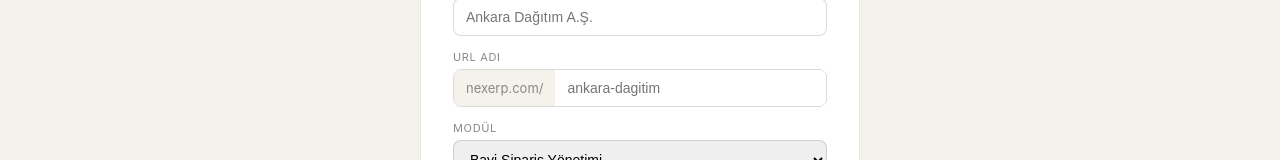
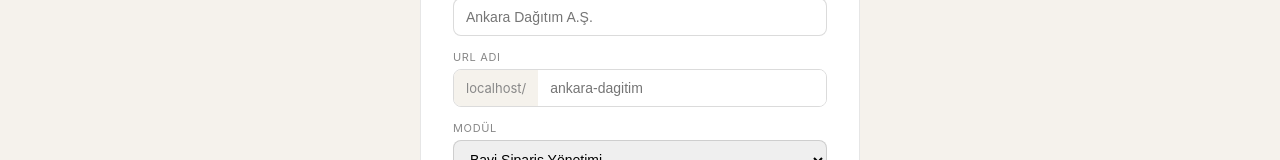
Before and after one commit to minierpproje/nexerp, a Next.js app: page /new-tenant in a window 1280 px wide. Shown: the part 348-508 px from the top of the page. Built offline with nearby package versions, Linux system fonts and the light colour scheme; no server answers.

Commit message:
fix: tenant URL etiketi sabit nexerp.com yerine dinamik host kullansin

```diff
--- a/src/app/dashboard/page.tsx
+++ b/src/app/dashboard/page.tsx
@@ -11,8 +11,9 @@
   const [profile, setProfile] = useState<any>(null)
   const [tenants, setTenants] = useState<any[]>([])
   const [loading, setLoading] = useState(true)
+  const [host, setHost] = useState('')
 
-  useEffect(() => { loadData() }, [])
+  useEffect(() => { loadData(); setHost(window.location.host) }, [])
 
   async function loadData() {
     const { data: { user } } = await supabase.auth.getUser()
@@ -80,7 +81,7 @@
               <div key={t.id} style={{ background: 'white', border: '1px solid rgba(15,15,15,0.1)', borderRadius: 14, padding: 24, display: 'flex', alignItems: 'center', justifyContent: 'space-between', flexWrap: 'wrap', gap: 16 }}>
                 <div>
                   <div style={{ fontWeight: 500, fontSize: 16, marginBottom: 4 }}>{t.name}</div>
-                  <div style={{ fontSize: 12, color: '#888', fontFamily: 'monospace' }}>nexerp.com/{t.slug}</div>
+                  <div style={{ fontSize: 12, color: '#888', fontFamily: 'monospace' }}>{host}/{t.slug}</div>
                   <div style={{ display: 'flex', gap: 8, marginTop: 8 }}>
                     <span style={{ fontSize: 11, padding: '2px 8px', borderRadius: 20, background: '#f0fdf4', color: '#16a34a', fontWeight: 500 }}>
                       {moduleLabels[t.module] || t.module}
--- a/src/app/new-tenant/page.tsx
+++ b/src/app/new-tenant/page.tsx
@@ -1,6 +1,6 @@
 'use client'
 
-import { useState } from 'react'
+import { useState, useEffect } from 'react'
 import { useRouter } from 'next/navigation'
 import { createClient } from '@/lib/supabase/client'
 import Link from 'next/link'
@@ -13,6 +13,9 @@
   const [module, setModule] = useState('dealer_orders')
   const [loading, setLoading] = useState(false)
   const [error, setError] = useState('')
+  const [host, setHost] = useState('')
+
+  useEffect(() => { setHost(window.location.host) }, [])
 
   async function handleSubmit(e: React.FormEvent) {
     e.preventDefault()
@@ -79,7 +82,7 @@
           <div style={{ marginBottom: 14 }}>
             <label style={labelStyle}>URL Adı</label>
             <div style={{ display: 'flex', alignItems: 'center', border: '1px solid rgba(15,15,15,0.15)', borderRadius: 8, overflow: 'hidden' }}>
-              <span style={{ padding: '10px 12px', background: '#f5f2ec', fontSize: 13, color: '#888', whiteSpace: 'nowrap' }}>nexerp.com/</span>
+              <span style={{ padding: '10px 12px', background: '#f5f2ec', fontSize: 13, color: '#888', whiteSpace: 'nowrap' }}>{host}/</span>
               <input type="text" value={slug} onChange={e => setSlug(e.target.value.toLowerCase().replace(/[^a-z0-9-]/g, ''))}
                 required placeholder="ankara-dagitim" style={{ ...inputStyle, border: 'none', borderRadius: 0 }} />
             </div>
```
